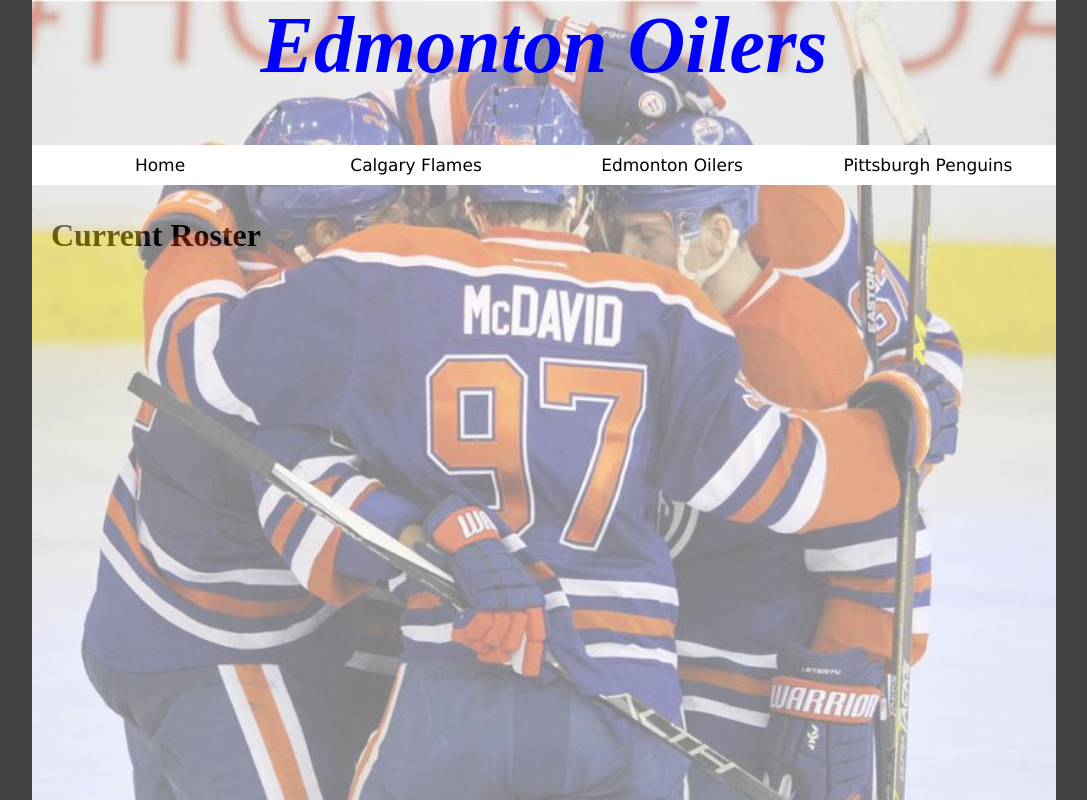
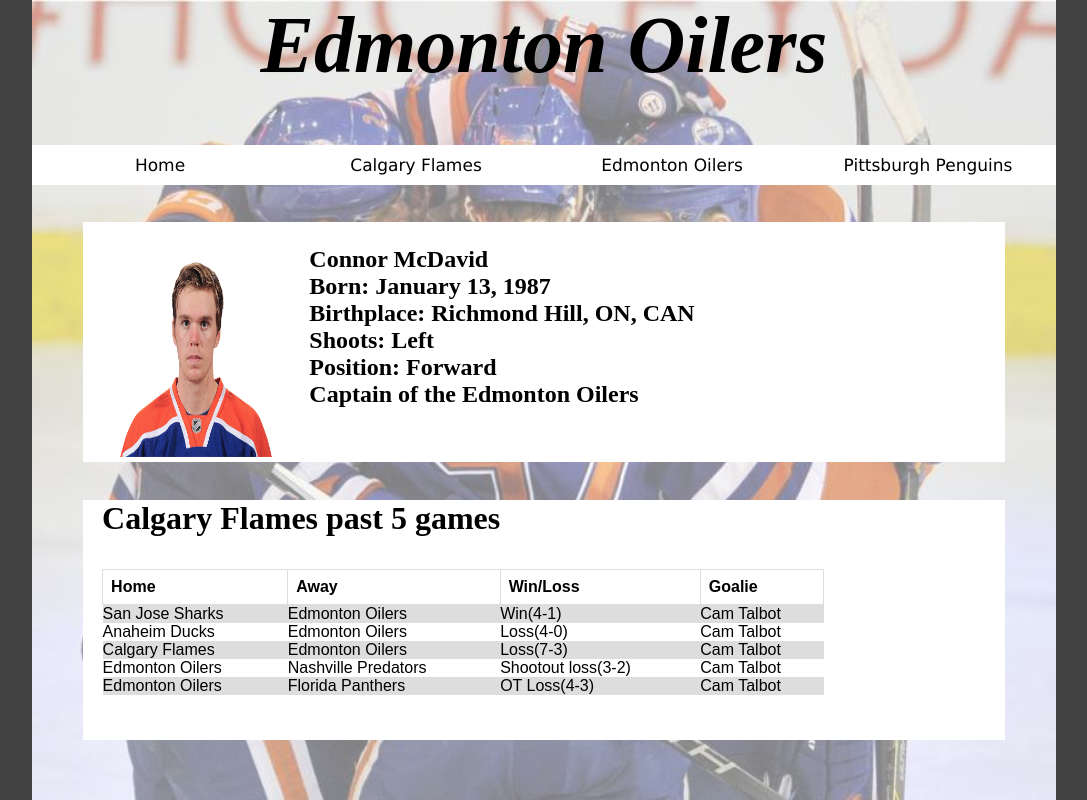
Before and after one commit to edwardq1/edwardq1.github.io, a plain HTML site: page edmontonoilers.html in a window 1280 px wide. Shown: the whole page, without its empty margins (96-1183 px from the left). Drawn offline with Linux system fonts and the light colour scheme.

Commit message:
final
Finsihed the website for submission

```diff
--- a/edmontonoilers.html
+++ b/edmontonoilers.html
@@ -17,7 +17,52 @@
 				<a href="edmontonoilers.html"><button type="button" class="button button2"> Edmonton Oilers </button> </a>
 				<a href="pittsburghpenguins.html"><button type="button" class="button button3"> Pittsburgh Penguins </button> </a>
 			</div>
-			<p>Current Roster</p>
+					<div class="news2" style="margin-top: 1cm">
+						<img src="mcdavid.png" class="captain">
+						<p style="display: inline-block; vertical-align: top; font-size: 150%">Connor McDavid <br> Born: January 13, 1987<br> Birthplace: Richmond Hill, ON, CAN <br> Shoots: Left <br> Position: Forward<br> Captain of the Edmonton Oilers</p>
+					</div>
+
+					<div class="news2" style="margin-top: 1cm; height: 30%">
+						<p>Calgary Flames past 5 games<p>
+						<table class="tablestyle">
+							<tr class="trstyle">
+								<th class="thstyle"> Home </th>
+								<th class="thstyle"> Away </th>
+								<th class="thstyle"> Win/Loss </th>
+								<th class="thstyle"> Goalie </th>
+							</tr>
+							<tr class="trstyle">
+								<td>San Jose Sharks</td>
+								<td>Edmonton Oilers</td>
+								<td>Win(4-1)</td>
+								<td>Cam Talbot</td>
+							</tr>
+							<tr class="trstyle">
+								<td>Anaheim Ducks</td>
+								<td>Edmonton Oilers</td>
+								<td>Loss(4-0)</td>
+								<td>Cam Talbot</td>
+							</tr>
+							<tr class="trstyle">
+								<td>Calgary Flames</td>
+								<td>Edmonton Oilers</td>
+								<td>Loss(7-3)</td>
+								<td>Cam Talbot</td>
+							</tr>
+							<tr class="trstyle">
+								<td>Edmonton Oilers</td>
+								<td>Nashville Predators</td>
+								<td>Shootout loss(3-2)</td>
+								<td>Cam Talbot</td>
+							</tr>
+							<tr class="trstyle">
+								<td>Edmonton Oilers</td>
+								<td>Florida Panthers</td>
+								<td>OT Loss(4-3)</td>
+								<td>Cam Talbot</td>
+							</tr>
+						</table>
+					</div>
 		</td>
 		<td width = 10% style="background-color: #424242">
 
--- a/style.css
+++ b/style.css
@@ -22,6 +22,29 @@
 	padding-left: 0.5cm;
 	font-weight: bold;
 }
+.tablestyle {
+    font-family: arial, sans-serif;
+    border-collapse: collapse;
+    width:80%;
+}
+
+.tdstyle {
+    border: 1px solid #dddddd;
+    text-align: left;
+    padding: 8px;
+}
+
+.thstyle {
+    border: 1px solid #dddddd;
+    text-align: left;
+    padding: 8px;
+}
+
+
+tr:nth-child(even) {
+    background-color: #dddddd;
+}
+
 
 .fight {
 	font-size: 150%;
@@ -58,10 +81,17 @@
 	background-size: 100% 100%;
 }
 
+.captain {
+	height:90%;
+	width: 20%;
+	padding-left:0.5cm;
+	padding-top:0.5cm;
+}
+
 .stanleycup {
 	position: absolute;
 	width:80%;
-	height: 150%;
+	height: 100%;
 	opacity:0.4;
 	background-image: url("cup.jpg");
 	background-size: 100% 100%;
@@ -77,7 +107,7 @@
 }
 
 .edmonton {
-	color: blue;
+	color: black;
 }
 
 .pittsburgh {
@@ -116,7 +146,7 @@
 .news2 {
 	border: 2px;
 	background-color: white;
-	height: 20%;
+	height: 30%;
 	width: 90%;
 	margin-left: auto;
 	margin-right: auto;
```
Also changed, not shown: calgaryflames.html (+47 -1 lines), home.html (+18 -7 lines), pittsburghpenguins.html (+46 -1 lines), bluejackets.jpg (added), capitals.jpg (added), flyers.png (added), gior.jpg (added), mcdavid.png (added), pittsburgh.jpg (added), sidney.jpg (added), york.jpg (added).
